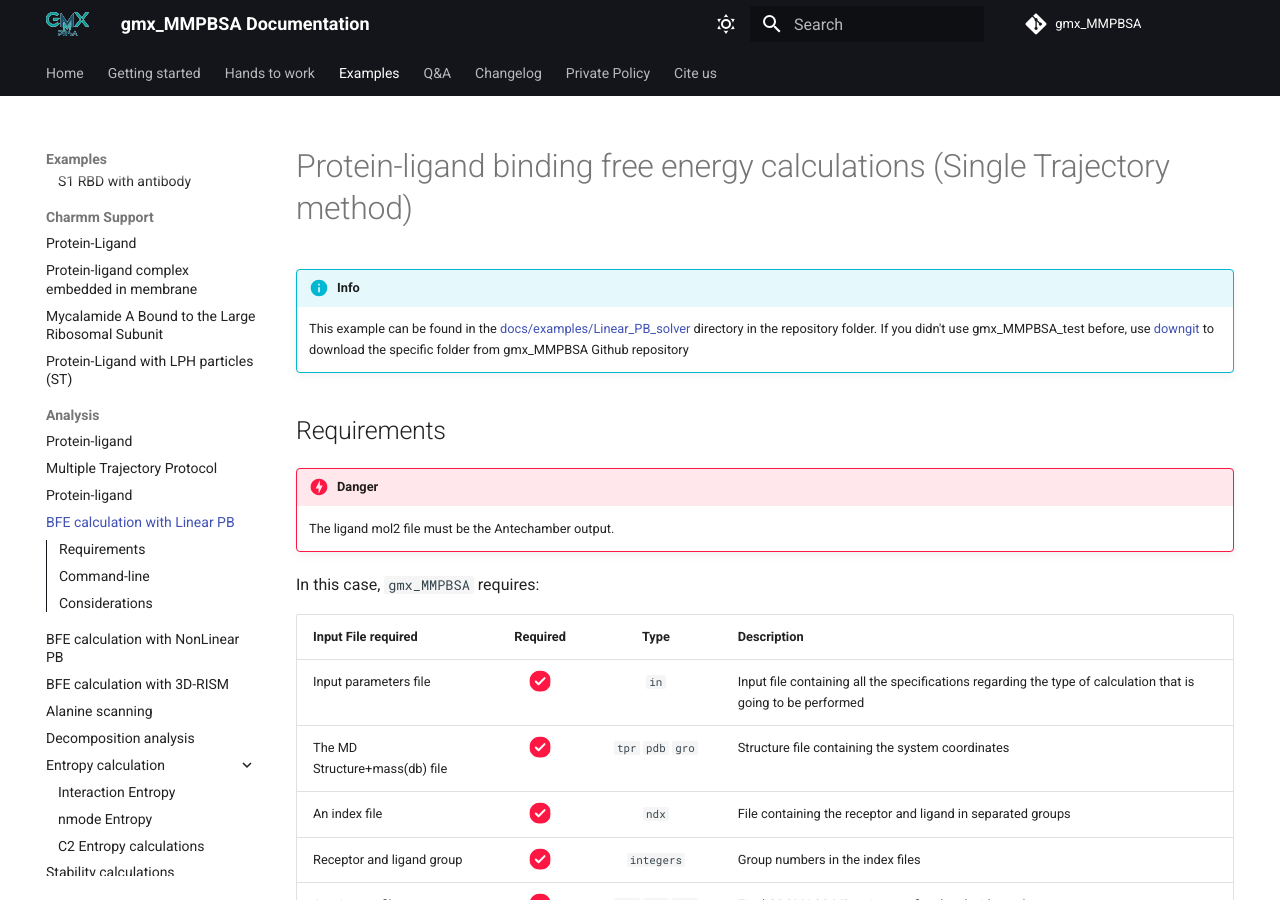
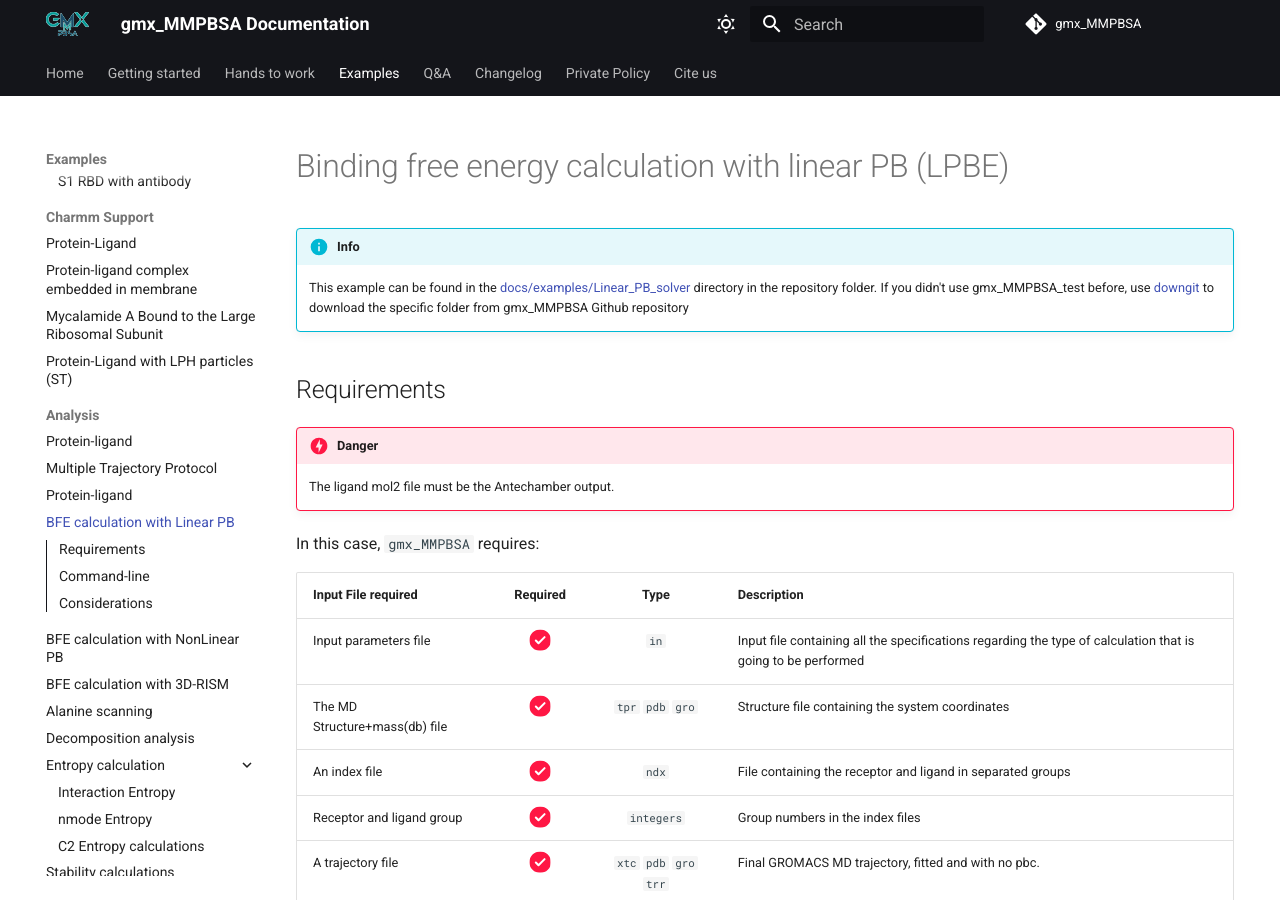
Before and after one commit to Valdes-Tresanco-MS/gmx_MMPBSA, an MkDocs documentation site: the page built from docs/examples/Linear_PB_solver/README.md, in a window 1280 px wide and 900 px high. Built offline with MkDocs 1.6.1 and Material for MkDocs 9.7.7, drawn with Linux system fonts in a browser that asks for light colours; comment, search, counter and statistics services are not loaded.

Commit message:
update examples

```diff
--- a/docs/examples/Linear_PB_solver/README.md
+++ b/docs/examples/Linear_PB_solver/README.md
@@ -3,7 +3,7 @@ template: main.html
 title: Protein-ligand (ST)
 ---
 
-# Protein-ligand binding free energy calculations (Single Trajectory method)
+# Binding free energy calculation with linear PB (LPBE)
 
 !!! info
     This example can be found in the [docs/examples/Linear_PB_solver][6] directory in the repository folder. If you didn't
```
Also changed, not shown: docs/examples/Comp_receptor/README.md (+1 -1 lines), docs/examples/NonLinear_PB_solver/README.md (+1 -1 lines).
